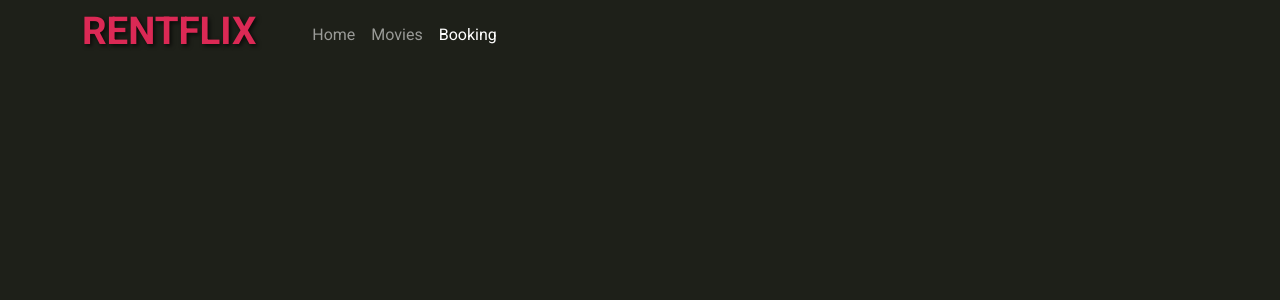
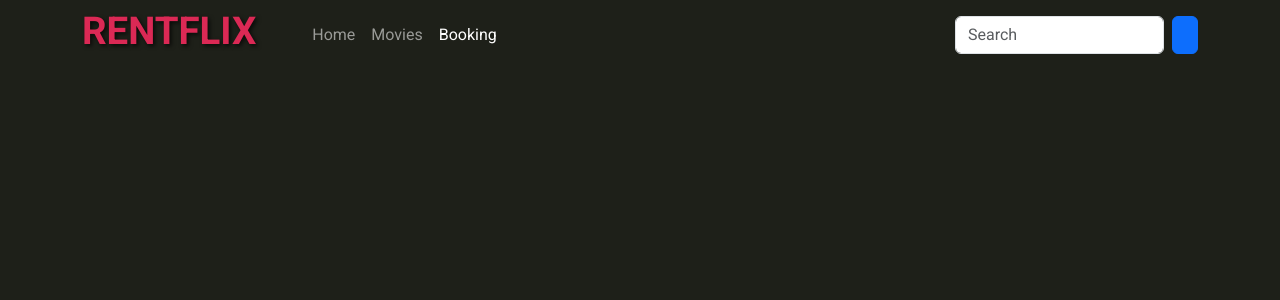
Before and after one commit to KristianColville1/movie-website, a React (Create React App) app: page /booking in a window 1280 px wide. Shown: the top 300 px of the page. Built offline with nearby package versions, Linux system fonts and the light colour scheme; a web font is replaced by a local one.

Commit message:
Refactor navbar and fix import of bootstrap to use prefered name

```diff
--- a/public/index.html
+++ b/public/index.html
@@ -30,6 +30,9 @@
     <!-- Bootstrap CSS Stylesheet -->
     <link rel="stylesheet" href="https://cdn.jsdelivr.net/npm/bootstrap@5.3.2/dist/css/bootstrap.min.css"
       integrity="sha384-T3c6CoIi6uLrA9TneNEoa7RxnatzjcDSCmG1MXxSR1GAsXEV/Dwwykc2MPK8M2HN" crossorigin="anonymous" />
+
+    <!-- Boxicons icons CSS stylesheet -->
+    <link href='https://unpkg.com/boxicons@2.1.4/css/boxicons.min.css' rel='stylesheet'>
     <title>RENTFLIX</title>
   </head>
   <body>
--- a/src/App.js
+++ b/src/App.js
@@ -1,6 +1,6 @@
 import React from "react";
 import { BrowserRouter as Router, Route, Routes } from "react-router-dom";
-import NavBar from "./components/organisms/NavBar/NavBar";
+import Navbar from "./components/organisms/Navbar/Navbar";
 import Home from "./pages/Home";
 import Movies from "./pages/Movies";
 import Booking from "./pages/Booking";
@@ -11,7 +11,7 @@ import Booking from "./pages/Booking";
 function App() {
     return (
         <Router>
-            <NavBar />
+            <Navbar />
             <Routes>
                 <Route path="/" element={<Home />} exact />
                 <Route path="/movies" element={<Movies />} />
--- /dev/null
+++ b/src/components/atoms/Button/Button.js
@@ -0,0 +1,7 @@
+import {Button as ButtonBootstrap} from "react-bootstrap";
+
+const Button = () => {
+    return <><ButtonBootstrap></ButtonBootstrap></>;
+};
+
+export default Button;
--- a/src/components/organisms/NavBar/NavBar.js
+++ b/src/components/organisms/Navbar/Navbar.js
@@ -1,22 +1,24 @@
 import React, { useState } from "react";
 import Container from "react-bootstrap/Container";
 import Nav from "react-bootstrap/Nav";
-import Navbar from "react-bootstrap/Navbar";
+import { Navbar as BootstrapNavbar } from "react-bootstrap";
 import NavbarBrandLogo from "../../atoms/NavBarBrandLogo/NavbarBrandLogo";
 import CustomNavBarToggle from "../../atoms/CustomNavbarToggle/CustomNavBarToggle";
 import { LinkContainer } from "react-router-bootstrap";
 import NavItem from "../../molecules/NavItem/NavItem";
+import Form from "react-bootstrap/Form";
+import Button from "../../atoms/Button/Button";
 
 /**
  * NavBar manages the site's main navigation using React Router for SPA page transitions. It controls the collapsible menu's state for responsive design.
  * @returns {JSX.Element} The primary navigation bar with integrated routing and collapsible toggler.
  */
-const NavBar = () => {
+const Navbar = () => {
     const [expanded, setExpanded] = useState(false);
     const toggleNavbar = () => setExpanded((prevExpanded) => !prevExpanded);
     const closeNavbar = () => setExpanded(false); // Helper to close navbar
     return (
-        <Navbar
+        <BootstrapNavbar
             collapseOnSelect
             expand="md"
             className="navbar-dark"
@@ -30,7 +32,7 @@ const NavBar = () => {
                 <CustomNavBarToggle
                     onClick={() => toggleNavbar()} // toggles the menu open and close
                 />
-                <Navbar.Collapse id="navbar">
+                <BootstrapNavbar.Collapse id="navbar">
                     <Nav className="me-auto my-2 my-lg-0">
                         <NavItem
                             to="/"
@@ -49,10 +51,19 @@ const NavBar = () => {
                             onClick={closeNavbar}
                         />
                     </Nav>
-                </Navbar.Collapse>
+                    <Form className="d-flex">
+                        <Form.Control
+                            type="search"
+                            placeholder="Search"
+                            className="me-2"
+                            aria-label="Search"
+                        />
+                        <Button />
+                    </Form>
+                </BootstrapNavbar.Collapse>
             </Container>
-        </Navbar>
+        </BootstrapNavbar>
     );
 };
 
-export default NavBar;
+export default Navbar;
```
Also changed, not shown: src/components/atoms/Button/Button.css (added).
